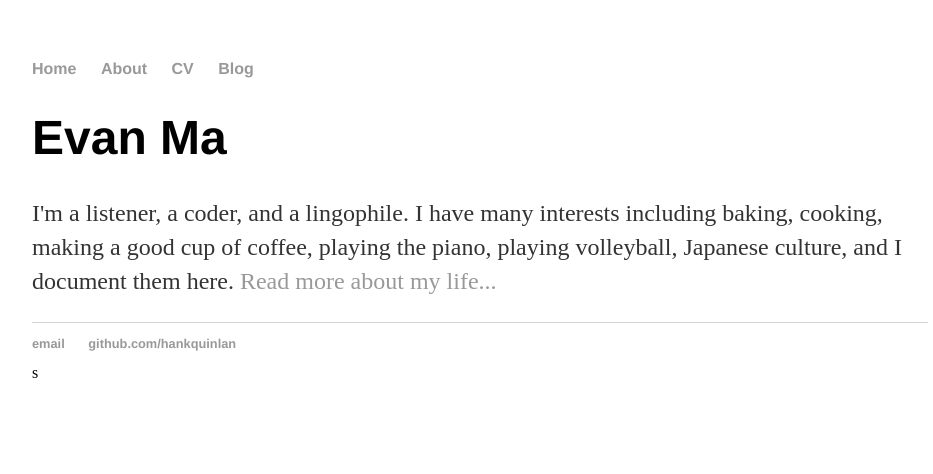
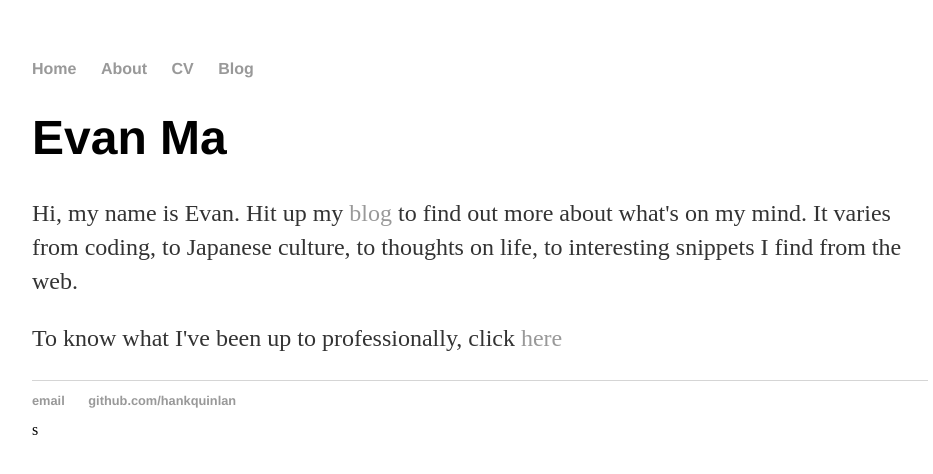
Before and after one commit to evanma92/evanma92.github.io, a Jekyll site: the page built from index.html, in a window 1280 px wide. Shown: the top 474 px of the page, without its empty margins (160-1093 px from the left). Built offline with Jekyll 4.4.1, drawn with Linux system fonts in a browser that asks for light colours.

Commit message:
Updated font & main page

```diff
--- a/css/main.css
+++ b/css/main.css
@@ -25,6 +25,7 @@ h1 {
 }
 p {
     font-size: 1.5em;
+    font-family:'Baskerville';
     line-height: 1.4em;
     color: #333;
 }
--- a/index.html
+++ b/index.html
@@ -1,8 +1,9 @@
 ---
 layout: default
-title: Welcome to Evan's Page
+title: Evan's Page
 ---
 <div class="blurb">
 	<h1>Evan Ma</h1>
-	<p>I'm a listener, a coder, and a lingophile. I have many interests including baking, cooking, making a good cup of coffee, playing the piano, playing volleyball, Japanese culture, and I document them here. <a href="/about">Read more about my life...</a></p>
+	<p>Hi, my name is Evan. Hit up my <a href="/blog">blog</a> to find out more about what's on my mind. It varies from coding, to Japanese culture, to thoughts on life, to interesting snippets I find from the web.</p>
+	<p>To know what I've been up to professionally, click <a href="/cv">here</a></p>
 </div><!-- /.blurb -->
```
